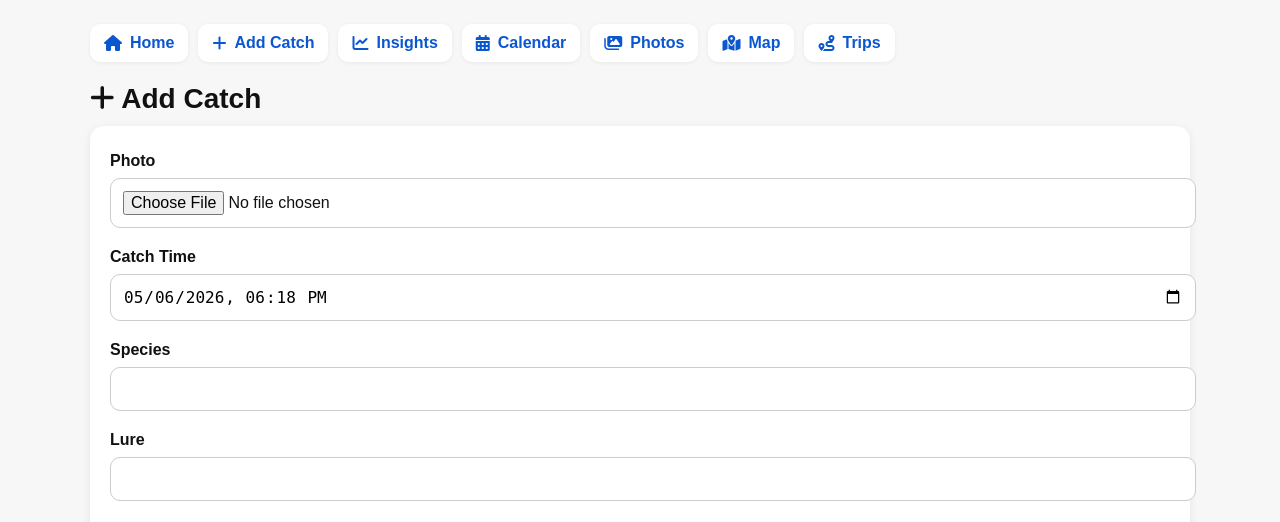
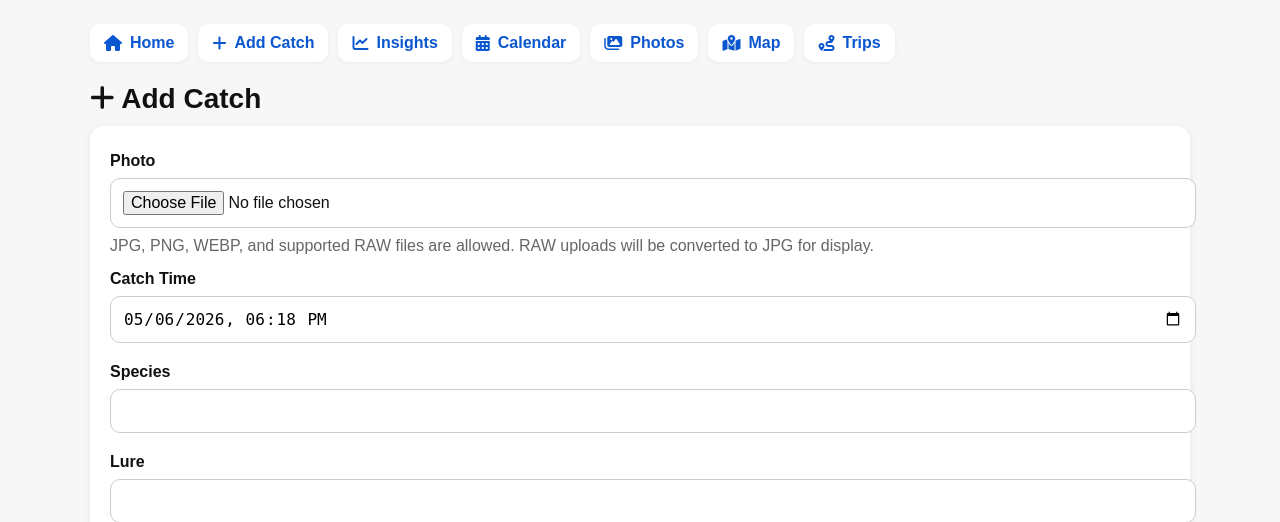
Before and after one commit to Growscale1/fishing-log-app, a Flask app: page /add in a window 1280 px wide. Shown: the top 522 px of the page. Run offline with Flask 3, Linux system fonts and the light colour scheme.

Commit message:
Add RAW photo upload support

```diff
--- a/app.py
+++ b/app.py
@@ -6,6 +6,9 @@ import sqlite3
 from datetime import datetime, timedelta
 from collections import Counter
 import base64
+import rawpy
+import imageio.v2 as imageio
+from PIL import Image
 from openai import OpenAI
 
 app = Flask(__name__)
@@ -239,6 +242,71 @@ def get_catch_by_id(catch_id):
     conn.close()
     return catch
 
+ALLOWED_UPLOAD_EXTENSIONS = {
+    ".jpg", ".jpeg", ".png", ".webp",
+    ".dng", ".raw", ".arw", ".cr2", ".cr3", ".nef", ".orf", ".rw2"
+}
+
+RAW_UPLOAD_EXTENSIONS = {
+    ".dng", ".raw", ".arw", ".cr2", ".cr3", ".nef", ".orf", ".rw2"
+}
+
+
+def save_uploaded_photo(uploaded_file):
+    if not uploaded_file or not uploaded_file.filename:
+        return "", ""
+
+    original_ext = os.path.splitext(uploaded_file.filename)[1].lower()
+
+    if original_ext not in ALLOWED_UPLOAD_EXTENSIONS:
+        raise ValueError("Please upload a JPG, JPEG, PNG, WEBP, or supported RAW file.")
+
+    temp_input_path = os.path.join(UPLOAD_FOLDER, f"{uuid.uuid4().hex}{original_ext}")
+    uploaded_file.save(temp_input_path)
+
+    try:
+        if original_ext in RAW_UPLOAD_EXTENSIONS:
+            output_filename = f"{uuid.uuid4().hex}.jpg"
+            output_path = os.path.join(UPLOAD_FOLDER, output_filename)
+
+            with rawpy.imread(temp_input_path) as raw:
+                rgb = raw.postprocess()
+
+            imageio.imwrite(output_path, rgb, quality=95)
+
+            try:
+                os.remove(temp_input_path)
+            except OSError:
+                pass
+
+            return output_filename, output_path
+
+        output_filename = f"{uuid.uuid4().hex}{original_ext}"
+        output_path = os.path.join(UPLOAD_FOLDER, output_filename)
+
+        with Image.open(temp_input_path) as img:
+            if original_ext in {".jpg", ".jpeg"}:
+                img = img.convert("RGB")
+                img.save(output_path, format="JPEG", quality=95)
+            elif original_ext == ".png":
+                img.save(output_path, format="PNG")
+            elif original_ext == ".webp":
+                img.save(output_path, format="WEBP", quality=95)
+
+        try:
+            os.remove(temp_input_path)
+        except OSError:
+            pass
+
+        return output_filename, output_path
+
+    except Exception:
+        try:
+            if os.path.exists(temp_input_path):
+                os.remove(temp_input_path)
+        except OSError:
+            pass
+        raise
 
 def insert_catch(data):
     conn = get_connection()
@@ -989,6 +1057,9 @@ def toggle_favorite(catch_id):
 
 def detect_species_from_image(image_path):
     try:
+        if not image_path or not os.path.exists(image_path):
+            return None
+
         ext = os.path.splitext(image_path)[1].lower()
 
         mime_map = {
@@ -1050,10 +1121,16 @@ def edit_catch(catch_id):
         photo_path = catch["photo_path"]
 
         if photo and photo.filename:
-            ext = os.path.splitext(photo.filename)[1].lower()
-            saved_filename = f"{uuid.uuid4().hex}{ext}"
-            photo.save(os.path.join(UPLOAD_FOLDER, saved_filename))
-            photo_path = saved_filename
+            try:
+                saved_filename, saved_path = save_uploaded_photo(photo)
+                photo_path = saved_filename
+            except ValueError as e:
+                flash(str(e))
+                return redirect(url_for("edit_catch", catch_id=catch_id))
+            except Exception as e:
+                print(f"Photo upload/conversion failed during edit: {e}")
+                flash("Photo upload failed. If this was a RAW file, conversion may have failed.")
+                return redirect(url_for("edit_catch", catch_id=catch_id))
 
         manual_timestamp = request.form.get("timestamp", "").strip()
         if manual_timestamp:
@@ -1105,16 +1182,15 @@ def add_catch():
         saved_filename = ""
 
         if photo and photo.filename:
-            ext = os.path.splitext(photo.filename)[1].lower()
-
-            allowed_extensions = {".jpg", ".jpeg", ".png", ".webp"}
-            if ext not in allowed_extensions:
-                flash("Please upload a JPG, JPEG, PNG, or WEBP image.")
+            try:
+                saved_filename, saved_path = save_uploaded_photo(photo)
+            except ValueError as e:
+                flash(str(e))
                 return redirect(url_for("add_catch"))
-
-            saved_filename = f"{uuid.uuid4().hex}{ext}"
-            saved_path = os.path.join(UPLOAD_FOLDER, saved_filename)
-            photo.save(saved_path)
+            except Exception as e:
+                print(f"Photo upload/conversion failed: {e}")
+                flash("Photo upload failed. If this was a RAW file, conversion may have failed.")
+                return redirect(url_for("add_catch"))
         else:
             saved_path = ""
 
--- a/requirements.txt
+++ b/requirements.txt
@@ -1,3 +1,6 @@
 Flask==3.1.3
 gunicorn==23.0.0
 openai
+rawpy
+imageio
+Pillow
--- a/templates/add_catch.html
+++ b/templates/add_catch.html
@@ -5,7 +5,10 @@
 <div class="card">
     <form method="POST" enctype="multipart/form-data">
         <label>Photo</label>
-        <input type="file" name="photo" accept="image/*">
+        <input type="file" name="photo" accept="image/*,.dng,.raw,.arw,.cr2,.cr3,.nef,.orf,.rw2">
+        <p class="muted" style="margin-top: -8px; margin-bottom: 12px;">
+            JPG, PNG, WEBP, and supported RAW files are allowed. RAW uploads will be converted to JPG for display.
+        </p>
 
         <label>Catch Time</label>
         <input type="datetime-local" name="timestamp" id="timestamp">
--- a/templates/add_catch_trip.html
+++ b/templates/add_catch_trip.html
@@ -14,7 +14,10 @@
         <input type="hidden" name="photo_gps_lon" id="photo_gps_lon" value="{{ longitude }}">
 
         <label>Photo</label>
-        <input type="file" name="photo" accept="image/*">
+        <input type="file" name="photo" accept="image/*,.dng,.raw,.arw,.cr2,.cr3,.nef,.orf,.rw2">
+        <p class="muted" style="margin-top: -8px; margin-bottom: 12px;">
+            JPG, PNG, WEBP, and supported RAW files are allowed. RAW uploads will be converted to JPG for display.
+        </p>
 
         <label>Catch Time</label>
         <input type="datetime-local" name="timestamp" id="timestamp">
```
